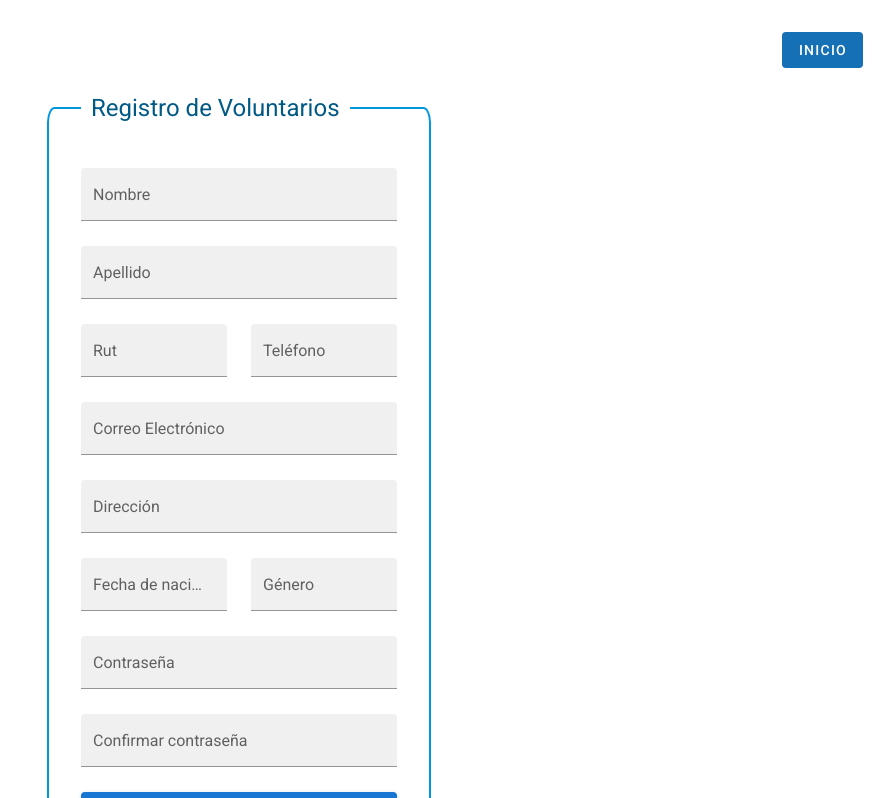
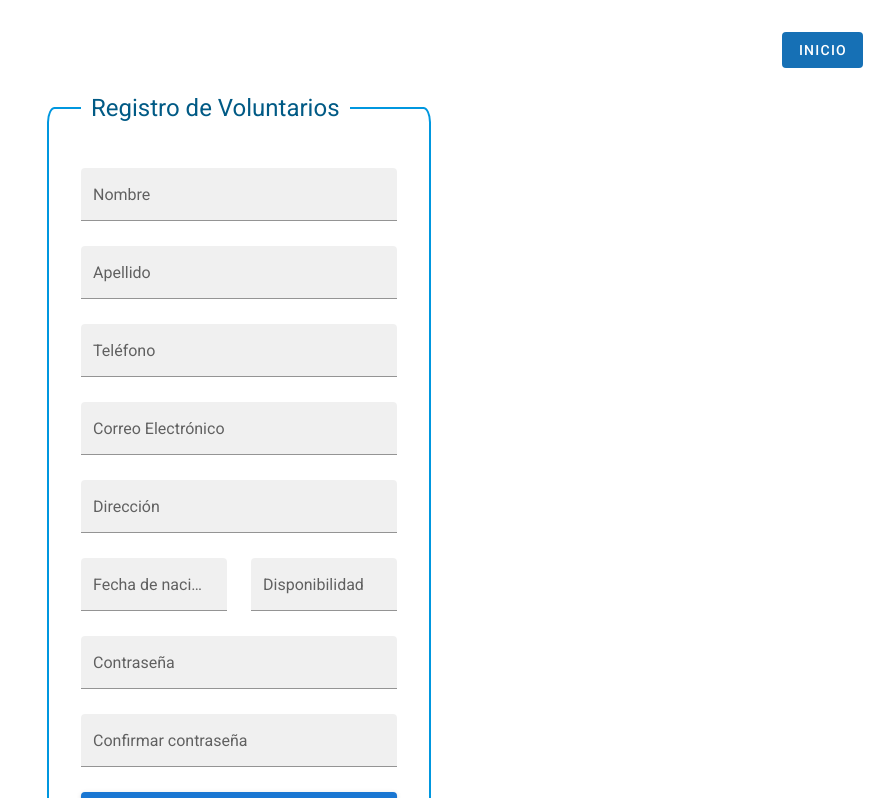
Before and after one commit to onlyG19/Lab1_TBD2023, a Nuxt app in the folder src/frontend/frontend-lab1/: page /register in a window 1280 px wide. Shown: the top 798 px of the page, without its empty margins (401-1280 px from the left). Built offline with nearby package versions, Linux system fonts and the light colour scheme.

Commit message:
cambio en el register

```diff
--- a/src/frontend/frontend-lab1/components/Register.vue
+++ b/src/frontend/frontend-lab1/components/Register.vue
@@ -20,20 +20,6 @@
       @input="$v.form.surname.$touch()"
       @blur="$v.form.surname.$touch()"
       ></v-text-field>
-    <v-row>
-      <v-col col="12" md="6">
-    <v-text-field
-      v-model="form.rut"
-      :error-messages="rutErrors"
-      label="Rut"
-      required
-      filled
-      dense
-      @input="$v.form.rut.$touch()"
-      @blur="$v.form.rut.$touch()"
-      ></v-text-field>
-      </v-col>
-      <v-col col="12" md="6">
     <v-text-field
       v-model="form.phone"
       :error-messages="phoneErrors"
@@ -44,8 +30,6 @@
       @input="$v.form.phone.$touch()"
       @blur="$v.form.phone.$touch()"
       ></v-text-field>
-    </v-col>
-    </v-row>
     <v-text-field
       v-model="form.email"
       :error-messages="emailErrors"
@@ -80,16 +64,16 @@
       ></v-text-field>
       </v-col>
       <v-col col="12" md="6">
-    <v-text-field
-      v-model="form.gender"
-      :error-messages="genderErrors"
-      label="Género"
-      required
-      filled
-      dense
-      @input="$v.form.gender.$touch()"
-      @blur="$v.form.gender.$touch()"
-      ></v-text-field>
+        <v-text-field
+          v-model="form.disponibilidad"
+          :error-messages="disponibilidadErrors"
+          label="Disponibilidad"
+          required
+          filled
+          dense
+          @input="$v.form.disponibilidad.$touch()"
+          @blur="$v.form.disponibilidad.$touch()"
+        ></v-text-field>
       </v-col>
     </v-row>
     <v-text-field
@@ -129,7 +113,6 @@
 <script>
   import { validationMixin } from 'vuelidate'
   import { required, minLength, email, sameAs} from 'vuelidate/lib/validators'
-  import { validate, clean, format, getCheckDigit } from 'rut.js'
   import {withParams} from 'vuelidate/lib'
 import axios from 'axios'
 
@@ -140,12 +123,11 @@ import axios from 'axios'
           form: {
     name: {required},
   surname: {required},
-  rut: {required},
   email: { required, email },
   phone: {required},
   address: {required},
   birthdate: {required},
-  gender: {required},
+  disponibilidad: {required},
   password: { required, minLength: minLength(8) },
   confirmPassword: {
   required,
@@ -160,11 +142,10 @@ import axios from 'axios'
         name: '',
         surname: '',
         email: '',
-        rut: '',
         phone: '',
         address: '',
         birthdate: '',
-        gender: '',
+        disponibilidad: '',
         password: '',
         confirmPassword: '',
         },
@@ -182,14 +163,6 @@ import axios from 'axios'
         const errors = []
         if (!this.$v.form.surname.$dirty) return errors
         !this.$v.form.surname.required && errors.push('Se necesita el apellido')
-        return errors;
-    },
-      rutErrors () {
-        const errors = []
-        if (!this.$v.form.rut.$dirty) return errors
-        console.log(validate(this.form.rut))
-        !validate(this.form.rut) && errors.push('El rut es inválido')
-        !this.$v.form.rut.required && errors.push('Se necesita el rut')
         return errors;
     },
     emailErrors () {
@@ -217,10 +190,10 @@ import axios from 'axios'
         !this.$v.form.birthdate.required && errors.push('Se necesita fecha de nacimiento')
         return errors;
     },
-      genderErrors () {
+      disponibilidadErrors () {
         const errors = []
-        if (!this.$v.form.gender.$dirty) return errors
-        !this.$v.form.gender.required && errors.push('Se necesita género')
+        if (!this.$v.form.disponibilidad.$dirty) return errors
+        !this.$v.form.disponibilidad.required && errors.push('Se necesita disponibilidad')
         return errors;
     },
     passwordErrors() {
@@ -241,12 +214,12 @@ import axios from 'axios'
   methods: {
     async register () {
         this.$v.$touch()
-        const errors = this.nameErrors + this.surnameErrors + this.rutErrors + this.phoneErrors + this.emailErrors + this.addressErrors + this.birthdateErrors + this.genderErrors + this.passwordErrors + this.confirmPasswordErrors;
+        const errors = this.nameErrors + this.surnameErrors + this.emailErrors + this.addressErrors + this.birthdateErrors + this.disponibilidadErrors + this.passwordErrors + this.confirmPasswordErrors;
         console.log(this.$v.$invalid)
-        if (!this.$v.form.$invalid){
-            const newUser = {nombre: this.name, apellido: this.surname, correo: this.email,
-                             rut: format(this.rut), telefono: this.phone, direccion: this.address,
-                             nacimiento: this.birthdate, genero: this.gender, contrasenia: this.password};
+        if (!errors){
+            const newUser = {nombre: this.form.name, apellido: this.form.surname, correo: this.form.email,
+                             telefono: this.form.phone, direccion: this.form.address,
+                             nacimiento: this.form.birthdate, disponibilidad: this.form.disponibilidad, contrasenia: this.form.password};
             // try{
             //   const reponse = await axios.post("http//localhost:8080/voluntario/register", userData); // endpoint: /voluntario/register cambiar segun necesidad
             //   if (response.status == 200) {  // Registro Exitoso
```
